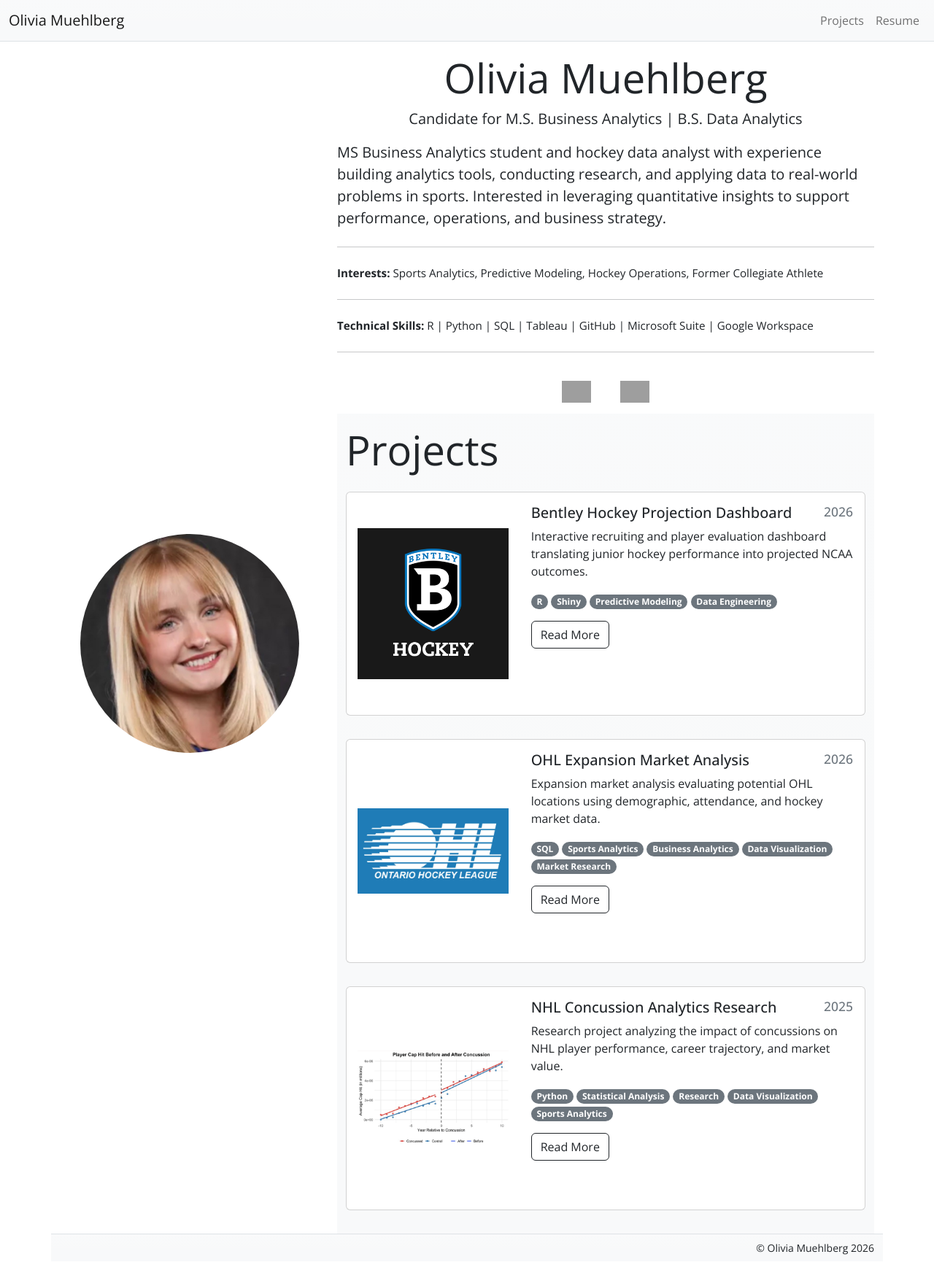
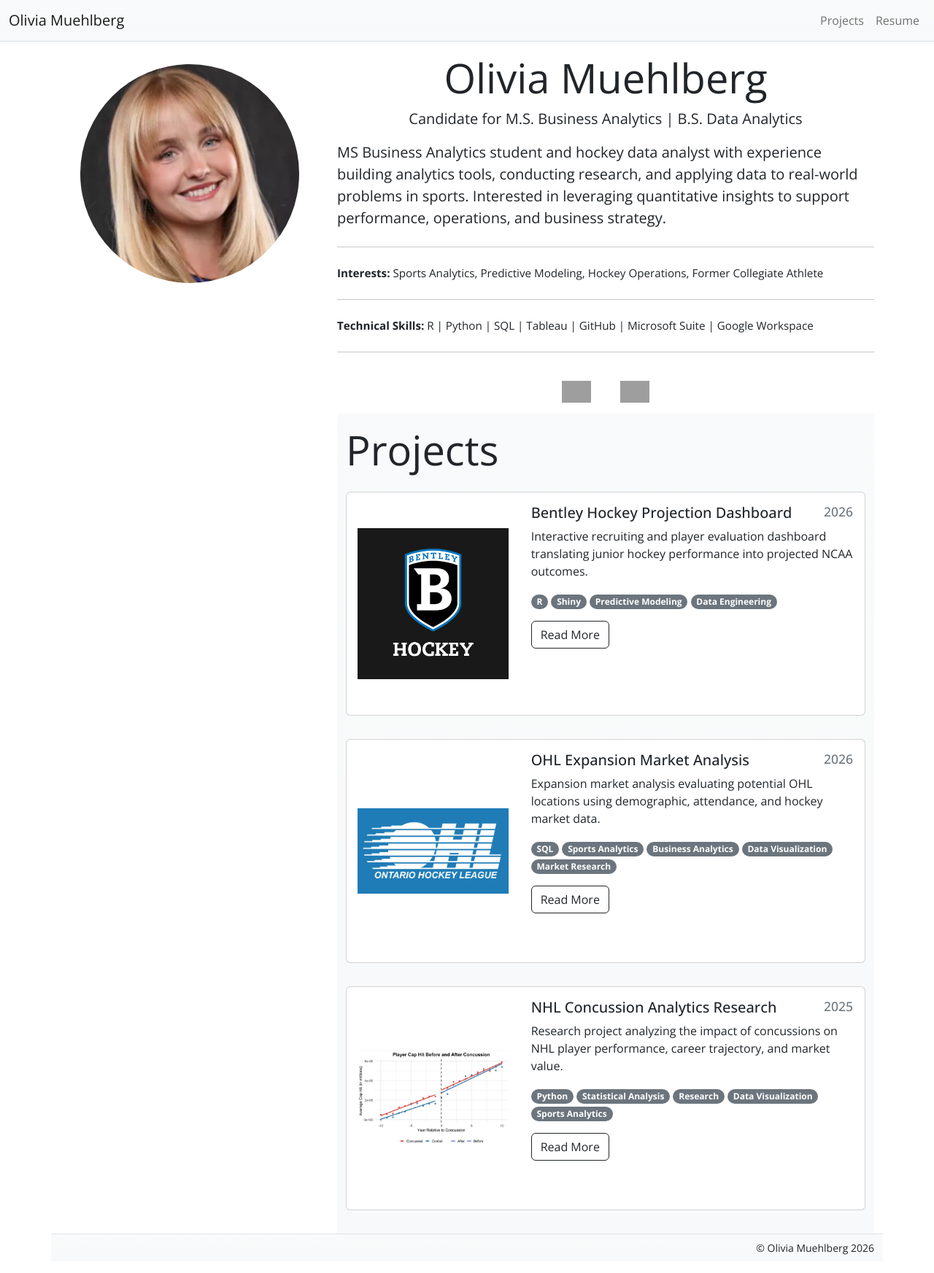
Before and after one commit to omuehlberg/portfolio, a Jekyll site: the page built from index.html, in a window 1280 px wide. Shown: the whole page at 73% size. Built offline with Jekyll 4.4.1, drawn with Linux system fonts in a browser that asks for light colours; grey boxes are pictures that could not be loaded.

Commit message:
alignment

```diff
--- a/_includes/about/about.html
+++ b/_includes/about/about.html
@@ -1,6 +1,6 @@
 <div style="background-color: var(--tf-page-bg-color)" class="bg-gradient py-3">
   <div class="container">
-    <div class="row align-items-center">
+    <div class="row align-items-start">
 
       <!-- Headshot -->
       <div class="col-lg-4 text-center">
```
